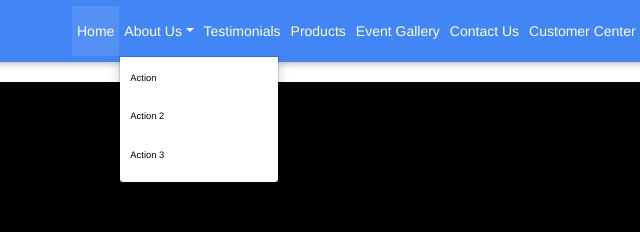
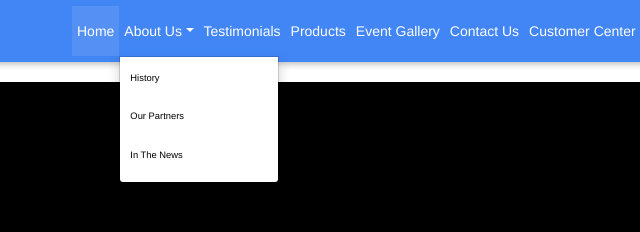
Before and after one commit to vish01/ReDesign, a plain HTML site: page index.html in a window 1280 px wide. Both pictures are taken after a click on the link "About Us". Shown: the top 232 px of the page, 28-668 px from the left. Drawn offline with nearby package versions, Linux system fonts and the light colour scheme.

Commit message:
Updated About us links

```diff
--- a/index.html
+++ b/index.html
@@ -71,9 +71,9 @@ $(document).ready(function(){
                             <a class="nav-link dropdown-toggle" id="navDropDownMenu" data-toggle="dropdown"
                                 aria-haspopup="true" aria-expanded="false">About Us</a>
                             <div class="dropdown-menu dropdown-primary" aria-labelledby="navDropDownMenu">
-                                <a class="dropdown-item" href="#">Action</a>
-                                <a class="dropdown-item" href="#">Action 2</a>
-                                <a class="dropdown-item" href="#">Action 3</a>
+                                <a class="dropdown-item" href="#">History</a>
+                                <a class="dropdown-item" href="#">Our Partners</a>
+                                <a class="dropdown-item" href="#">In The News</a>
                             </div>
                         </li>
                         <li class="nav-item">
```
